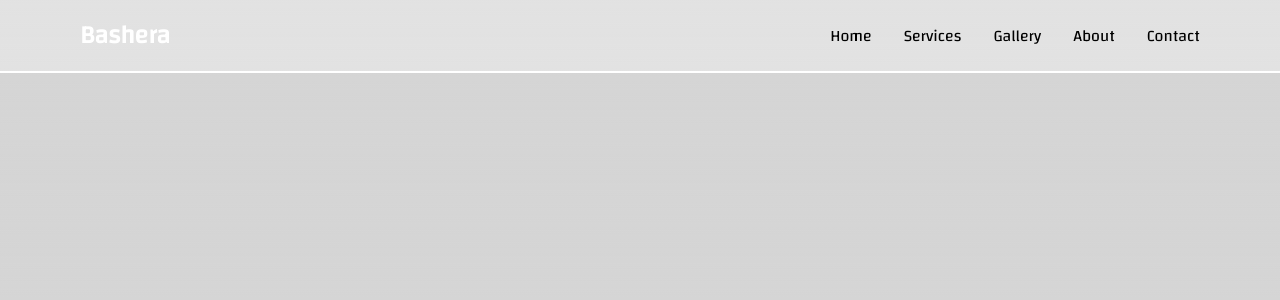
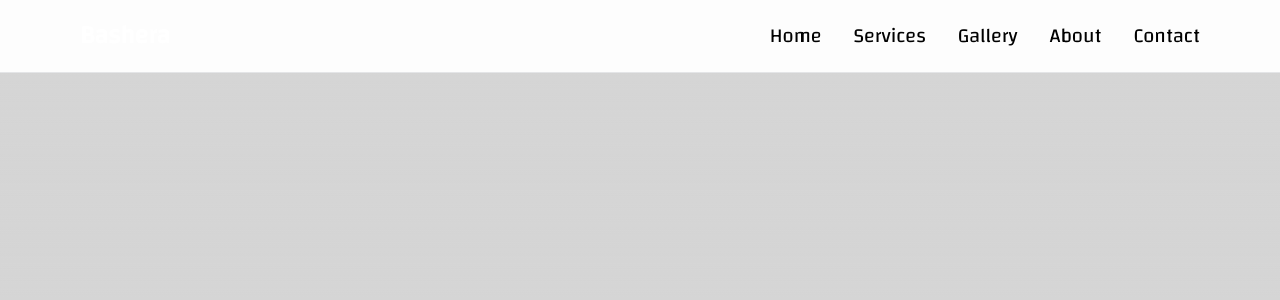
Before and after one commit to the-bipu/bashera-rentals-nextjs, a Next.js app in the folder frontend/: page / in a window 1280 px wide. Shown: the top 300 px of the page. Built offline with nearby package versions, Linux system fonts and the light colour scheme.

Commit message:
Update Navbar.jsx

```diff
--- a/frontend/components/Navbar.jsx
+++ b/frontend/components/Navbar.jsx
@@ -2,8 +2,7 @@
 import Link from 'next/link'
 import React, { useState } from 'react'
 
-import { FaBars } from "react-icons/fa";
-import { AiOutlineCloseSquare } from "react-icons/ai";
+import { FaBars } from "react-icons/fa"
 
 const Navbar = () => {
 
@@ -13,19 +12,24 @@ const Navbar = () => {
     setIsActive(!isActive);
   };
 
+  return (
+    <div className={`sticky top-0 z-40 w-full backdrop-blur h-[73px] flex items-center transition-colors duration-500 lg:z-50 border-b border-slate-900/10 bg-white/95 supports-backdrop-blur:bg-white/60 dark:bg-transparent ${isActive ? 'active' : ''}`}>
 
-
-  return (
-    <div className={`h-[73px] w-[auto] flex items-center bg-[#ffffff4d] border-b-white border-b-2 ${isActive ? 'active' : ''}`}>
-
-      <div className='w-[100vw] flex items-center justify-between lg:px-[80px] p-[20px]'>
+      <div className='w-[100vw] flex items-center justify-between lg:px-[80px] px-[30px]'>
             <a href="/" className='text-[25px] font-bold text-white'>Bashera</a>
 
             <div id="menu-btn" onClick={toggleNavbar} className="text-[25px] cursor-pointer text-white lg:hidden block">
-              <FaBars className='w-[2rem] h-[2rem] text-white' />
+              <FaBars className='w-[2rem] h-[2rem] text-white drop-shadow-lg' />
+                <div className="secNav">
+                  <Link href="/">Home</Link>
+                  <Link href="/Services">Services</Link>
+                  <Link href="/Gallery">Gallery</Link>
+                  <Link href="/About">About</Link>
+                  <Link href="/Contact">Contact</Link>
+                </div>
             </div>
 
-            <nav className={`lg:flex hidden flex-row gap-[2rem]`}>
+            <nav id='main-nav' className={`lg:flex hidden flex-row gap-[2rem] text-[20px]`}>
                 <Link href="/">Home</Link>
                 <Link href="/Services">Services</Link>
                 <Link href="/Gallery">Gallery</Link>
@@ -35,38 +39,8 @@ const Navbar = () => {
 
       </div>
 
-      <div id="sidebar" className={`fixed top-0 left-[-250px] w-[250px] h-[100%] bg-white text-black transition-all pt-[60px] flex flex-col items-center gap-4 ${isActive ? 'left-[0px]' : ''}`}>
-
-        <div id="close-navbar" className={`w-[2rem] h-[2rem] text-[2rem] cursor-pointer text-[#000] ${isActive ? 'block' : ''}`} onClick={toggleNavbar}>
-          <AiOutlineCloseSquare className='w-[2rem] h-[2rem] text-black' />
-        </div>
-
-          <Link href="/">Home</Link>
-          <Link href="/Services">Services</Link>
-          <Link href="/Gallery">Gallery</Link>
-          <Link href="/About">About</Link>
-          <Link href="/Contact">Contact</Link>
-      </div>
-
     </div>
   )
 }
 
 export default Navbar
-
-//         a {
-//           text-decoration: none;
-//           color: rgb(0, 0, 0);
-//           font-size: 18px;
-//           font-weight: 600;
-//         }
-
-//         a:hover {
-//           color: #0eb582;
-//         }
-//     }
-
-//     .sidebar.active {
-//         left: 0;
-//     }
-// }
```
